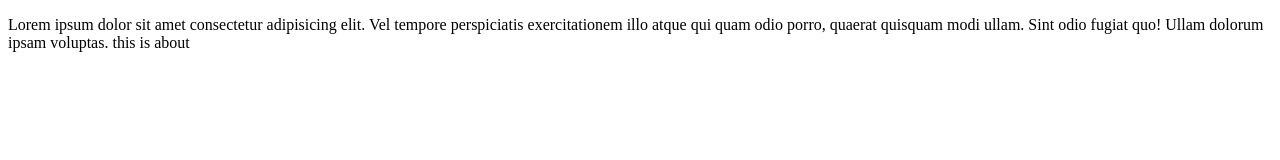
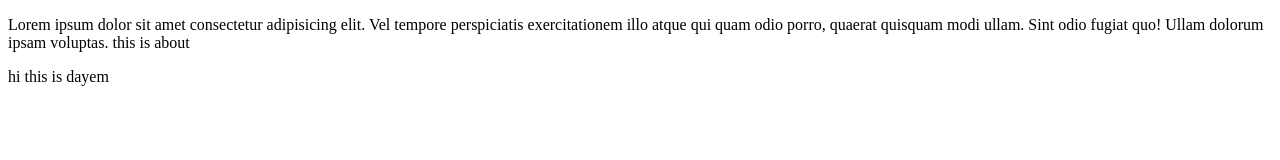
Before and after one commit to dayam8696/HTML_basics, a plain HTML site: page about.html in a window 1280 px wide. Drawn offline with Linux system fonts and the light colour scheme.

Commit message:
Update about.html

```diff
--- a/about.html
+++ b/about.html
@@ -9,5 +9,6 @@
    <p>Lorem ipsum dolor sit amet consectetur adipisicing elit. Vel tempore perspiciatis exercitationem illo atque qui quam odio porro, quaerat quisquam modi ullam. Sint odio fugiat quo! Ullam dolorum ipsam voluptas.
     this is about
    </p>
+    <p1>hi this is dayem </p1>
 </body>
 </html>
```
